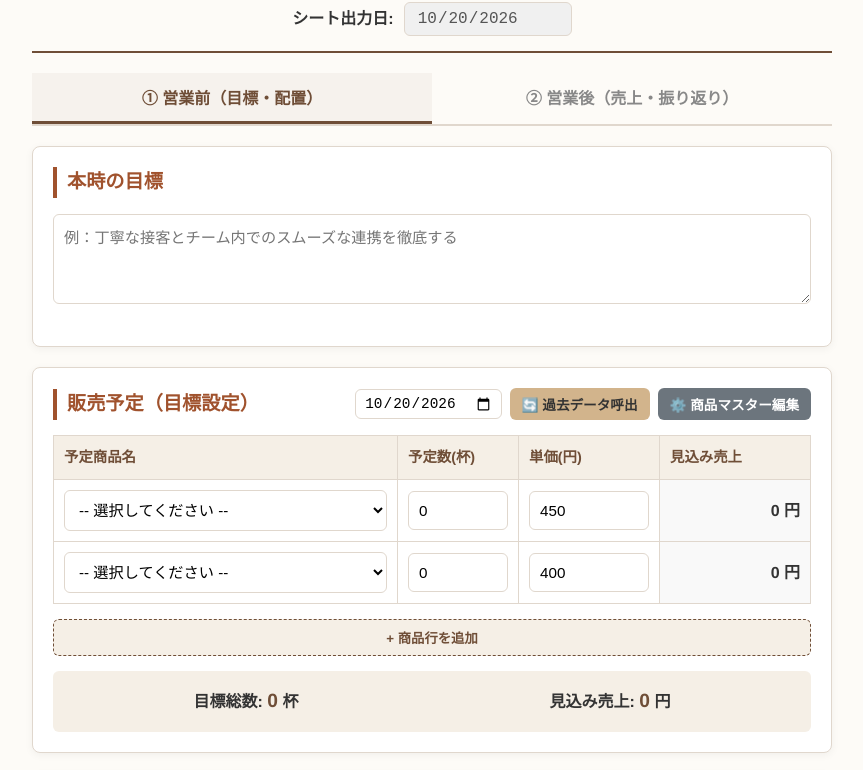
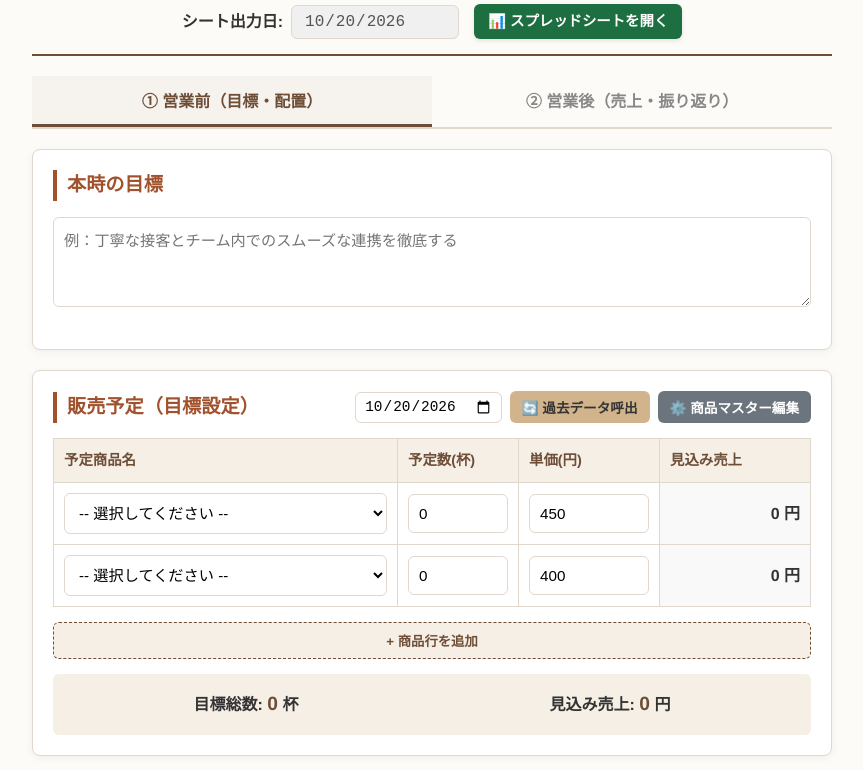
Before and after one commit to sakumakouhei-netizen/Abukuma_General_Services_Team-_OperationsSheet, a plain HTML site: page index.html in a window 1280 px wide. Shown: the part 89-859 px from the top of the page, without its empty margins (208-1071 px from the left). Drawn offline with Linux system fonts and the light colour scheme; no server answers.

Commit message:
Update index.html

```diff
--- a/index.html
+++ b/index.html
@@ -43,12 +43,19 @@
       font-size: 1.8rem;
     }
 
-    .date-container {
-      margin-top: 10px;
+    .header-sub-container {
+      margin-top: 12px;
       display: flex;
       justify-content: center;
       align-items: center;
-      gap: 10px;
+      gap: 15px;
+      flex-wrap: wrap;
+    }
+
+    .date-container {
+      display: flex;
+      align-items: center;
+      gap: 8px;
       font-weight: bold;
     }
 
@@ -59,6 +66,24 @@
       font-size: 1rem;
       background-color: #f0f0f0;
       color: #555;
+    }
+
+    .spreadsheet-btn {
+      display: inline-flex;
+      align-items: center;
+      background-color: #1d6f42; /* スプレッドシート風の緑色 */
+      color: white;
+      padding: 6px 14px;
+      border-radius: 6px;
+      text-decoration: none;
+      font-weight: bold;
+      font-size: 0.9rem;
+      transition: background-color 0.2s;
+      box-shadow: 0 2px 4px rgba(0,0,0,0.1);
+    }
+
+    .spreadsheet-btn:hover {
+      background-color: #155231;
     }
 
     .tabs {
@@ -280,7 +305,6 @@
       text-align: right;
     }
 
-    /* モーダル表示用スタイル */
     .modal {
       display: none;
       position: fixed;
@@ -307,10 +331,15 @@
   <div class="container">
     <header>
       <h1>☕ 喫茶 運営シート</h1>
-      <div class="date-container">
-        <span>シート出力日:</span>
-        <!-- 最上部の日付は自動入力＆固定表示 -->
-        <input type="date" id="sheet-date" readonly>
+      <div class="header-sub-container">
+        <div class="date-container">
+          <span>シート出力日:</span>
+          <input type="date" id="sheet-date" readonly>
+        </div>
+        <!-- ★ スプレッドシートを開くボタン -->
+        <a id="spreadsheet-link" href="#" target="_blank" class="spreadsheet-btn">
+          📊 スプレッドシートを開く
+        </a>
       </div>
     </header>
 
@@ -333,7 +362,6 @@
           <div class="section-header-flex">
             <h2>販売予定（目標設定）</h2>
             <div class="history-controls">
-              <!-- 呼び出し専用の日付選択欄とボタン -->
               <input type="date" id="history-date">
               <button type="button" class="load-btn" onclick="loadHistoryData()">🔄 過去データ呼出</button>
               <button type="button" class="master-btn" onclick="openMasterModal()">⚙️ 商品マスター編集</button>
@@ -349,7 +377,6 @@
               </tr>
             </thead>
             <tbody>
-              <!-- JSで動的に追加 -->
             </tbody>
           </table>
           <button type="button" class="add-row-btn" onclick="addPlanRow()">+ 商品行を追加</button>
@@ -392,7 +419,6 @@
               </tr>
             </thead>
             <tbody>
-              <!-- JSで動的に追加 -->
             </tbody>
           </table>
           <button type="button" class="add-row-btn" onclick="addSalesRow()">+ 実績商品行を追加</button>
@@ -437,7 +463,6 @@
           </tr>
         </thead>
         <tbody>
-          <!-- JSで展開 -->
         </tbody>
       </table>
       <button type="button" class="add-row-btn" onclick="addMasterRow()">+ 新規商品を追加</button>
@@ -450,9 +475,15 @@
 
   <script>
     const GAS_WEB_APP_URL = 'https://script.google.com/macros/s/AKfycbx0pqe7cYm0raO3Ygr-_QzbDPwDigQoJ1YK1nq1EfYancM-plqOkHLGTGgXJqqxa9XuPw/exec';
+
+    // 指定のスプレッドシートURLを設定
+    const SPREADSHEET_URL = 'https://docs.google.com/spreadsheets/d/1oHobZQNhje3sq7RwdPbG_mf9Lk-ZnObYscafKGZq_8c/edit?gid=1706749801#gid=1706749801';
+
+    // スプレッドシートへのリンクを設定
+    document.getElementById('spreadsheet-link').href = SPREADSHEET_URL;
+
     let itemMaster = [];
 
-    // 出力日と呼び出し用の日付の初期値を「本日」に設定
     const today = new Date();
     document.getElementById('sheet-date').valueAsDate = today;
     document.getElementById('history-date').valueAsDate = today;
@@ -561,7 +592,6 @@
       document.getElementById('actual-total-sales').innerText = totalSales.toLocaleString();
     }
 
-    // ★ 過去データの呼出処理（ history-date から日付を取得 ）
     async function loadHistoryData() {
       const date = document.getElementById('history-date').value;
       if (!date) {
@@ -686,7 +716,7 @@
 
       const formData = {
         action: actionType,
-        date: document.getElementById('sheet-date').value, // 本日の日付で出力・保存
+        date: document.getElementById('sheet-date').value,
         goal: goal,
         plans: plans,
         kitchen: document.getElementById('kitchen-input').value,
```
